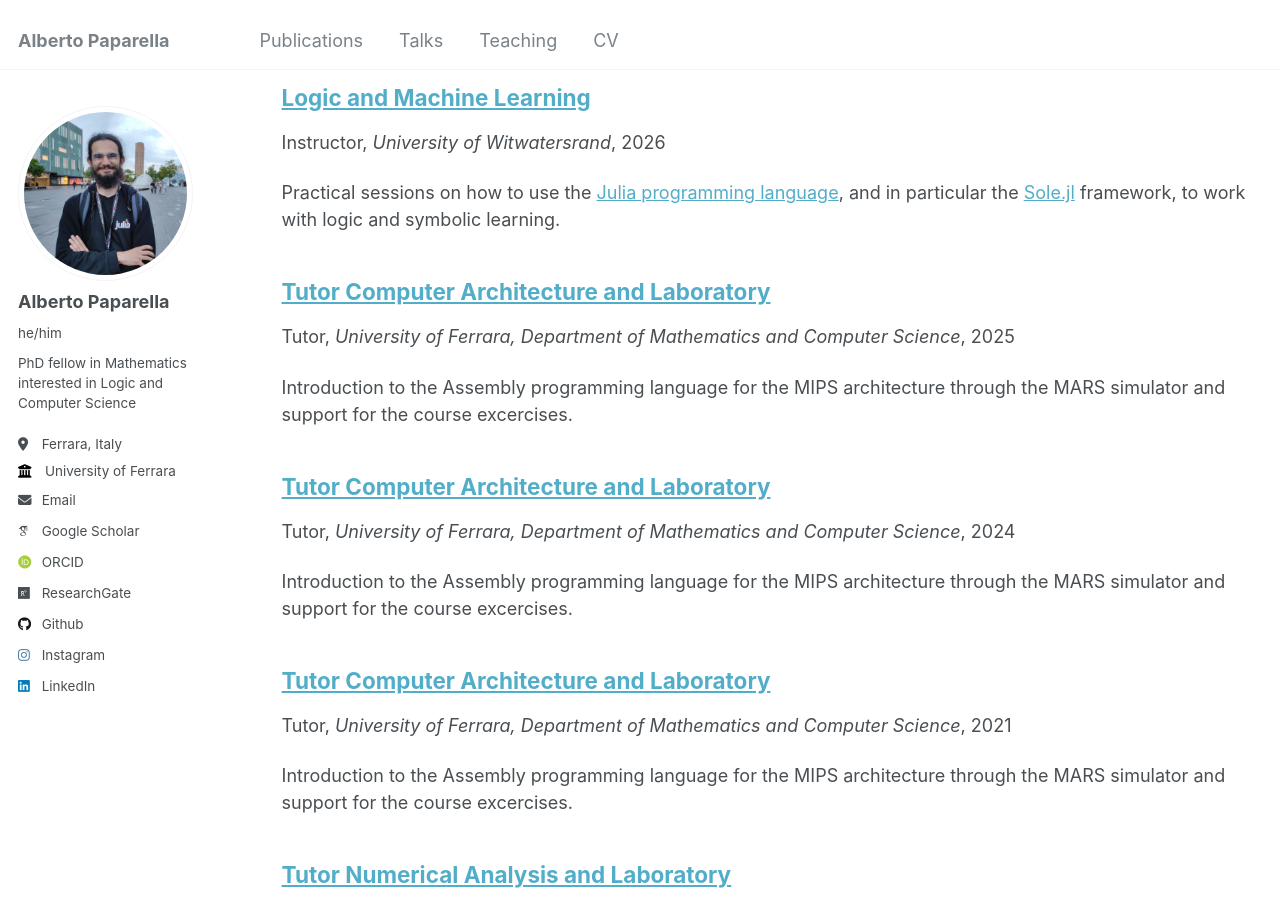
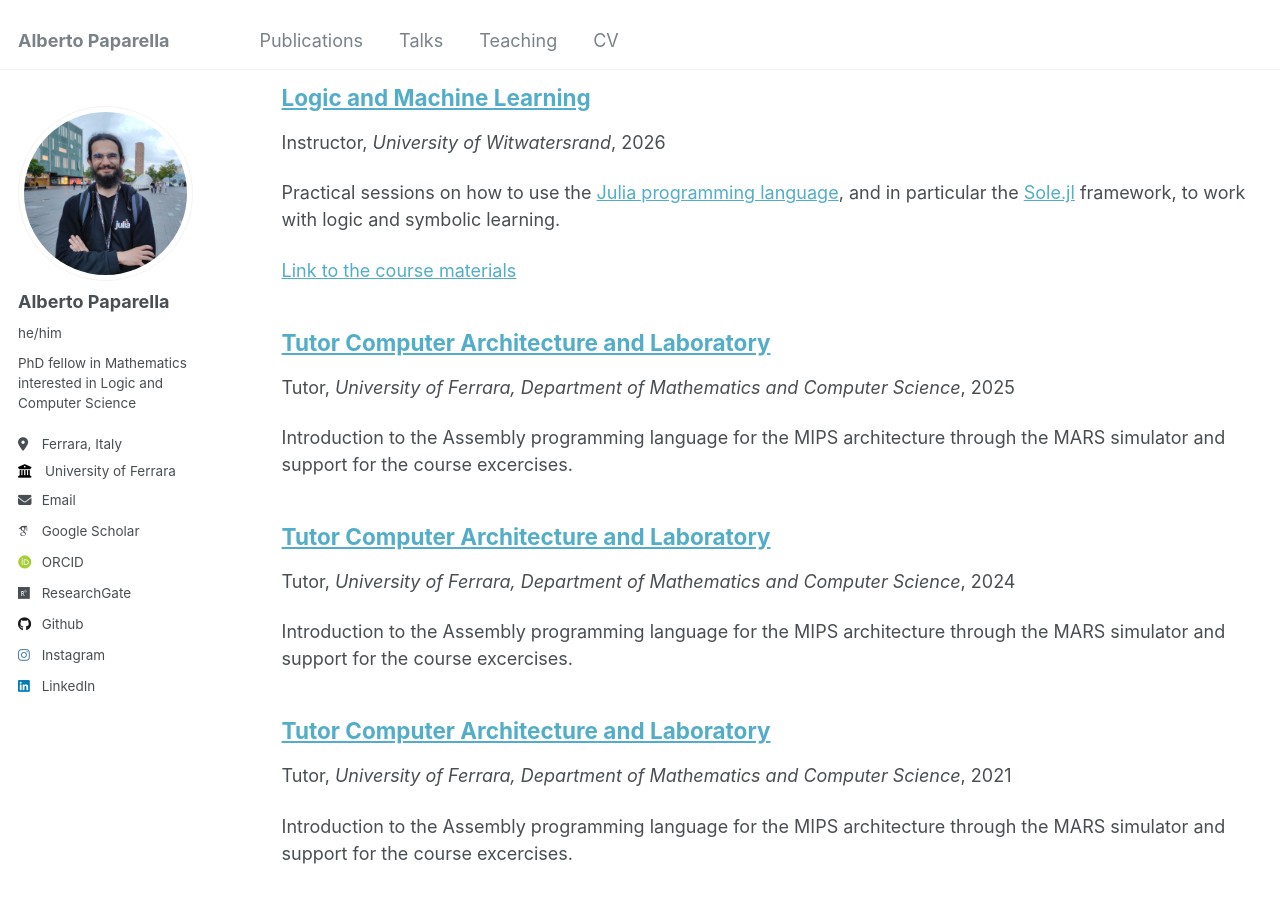
Before and after one commit to alberto-paparella/alberto-paparella.github.io, a Jekyll site: the page built from _pages/teaching.html, in a window 1280 px wide and 900 px high, scrolled down 430 px. Built offline with Jekyll 4.4.1, drawn with Linux system fonts in a browser that asks for light colours; some web fonts are replaced.

Commit message:
Added link to course material

```diff
--- a/_includes/archive-single.html
+++ b/_includes/archive-single.html
@@ -67,7 +67,9 @@
     {% elsif post.paperurl %}
       <p><a href=" {{ post.paperurl }} ">Download Paper</a></p>
     {% elsif post.slidesurl %}
-      <p>Download <a href="{{ post.slidesurl }}">Download Slides</a></p></p>
+      <p><a href="{{ post.slidesurl }}">Download Slides</a></p></p>
+    {% elsif post.materialsurl %}
+      <p><a href="{{ post.materialsurl }}">Link to the course materials</a></p></p>
     {% endif %}
 
   </article>
```
Also changed, not shown: _teaching/2026-summer-logic-and-machine-learning.md (+1 -0 lines).
